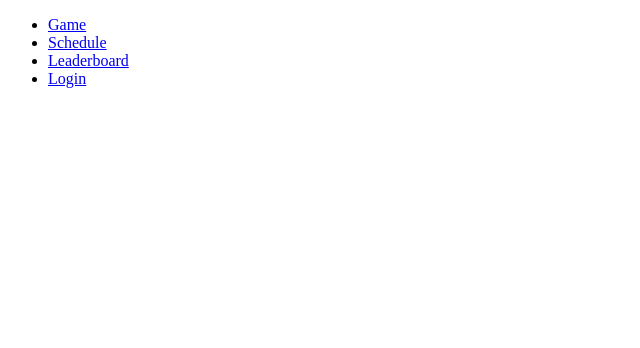
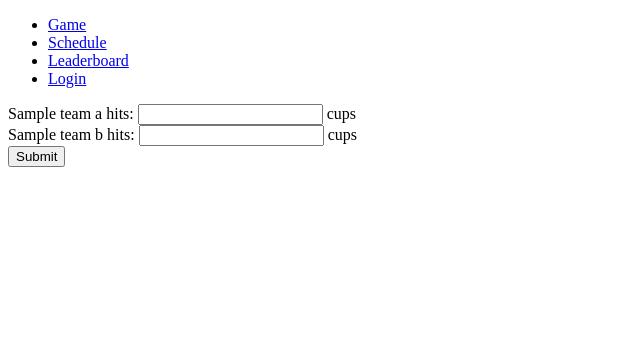
Before and after one commit to Davidxdydz/3bir, a Flask app: template templates/game_states/submit_request.html in a window 1280 px wide. Shown: the top 348 px of the page, without its empty margins (0-640 px from the left). Run offline with Flask 3, Linux system fonts and the light colour scheme; the template is opened without the code that fills it: most values are stand-ins (such as "Sample title", 1, 10 or a date in 2020).

Commit message:
[WIP] basic submit-req, submitted pages

```diff
--- a/templates/game_states/submit_request.html
+++ b/templates/game_states/submit_request.html
@@ -2,4 +2,25 @@
 
 
 {% block content %}
+<div class="game-container">
+    <form method="POST" action="/game">
+        <div class="team-inputs">
+            <div class="team-field">
+                <label for="team_a_score">{{ game.team_a.name }} hits:</label>
+                <input type="number" id="team_a_score" name="team_a_score" min="0" required>
+                <span>cups</span>
+            </div>
+
+
+            <div class="team-field">
+                <label for="team_b_score">{{ game.team_b.name }} hits:</label>
+                <input type="number" id="team_b_score" name="team_b_score" min="0" required>
+                <span>cups</span>
+            </div>
+        </div>
+
+
+        <button type="submit" name="submit" class="btn-submit">Submit</button>
+    </form>
+</div>
 {% endblock %}
--- a/templates/game_states/submitted.html
+++ b/templates/game_states/submitted.html
@@ -2,4 +2,10 @@
 
 
 {% block content %}
+<div class="game-container">
+    <p>Scores have been submitted.</p>
+    <p>Waiting for other team to verify that</p>
+    <p> {{ game.team_a.name }} vs {{ game.team_b.name }} ended</p>
+    <p>({{ game.team_a_score}} : {{ game.team_b_score }}).</p>
+</div>
 {% endblock %}
```
